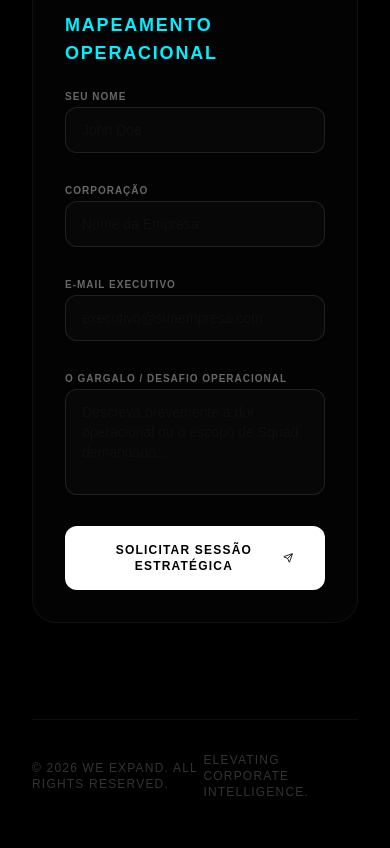
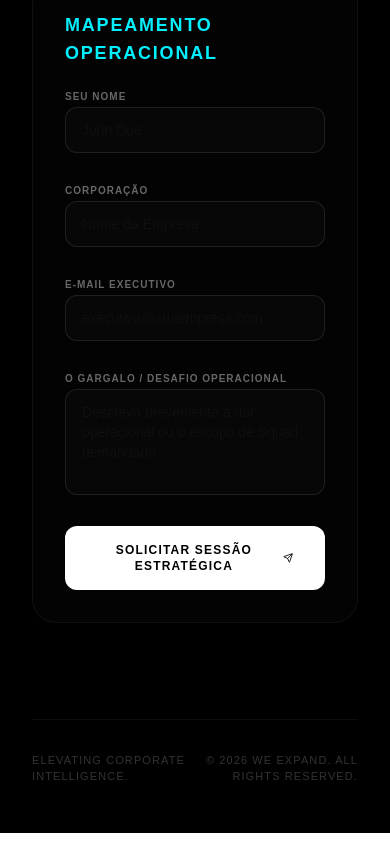
Before and after one commit to we-expand/we_expand, a Next.js app: page / in a window 390 px wide. Shown: the part 5068-5916 px from the top of the page. Built offline with nearby package versions, Linux system fonts and the light colour scheme.

Commit message:
fix: reordenar e alinhar texto do footer no mobile

```diff
--- a/src/app/page.tsx
+++ b/src/app/page.tsx
@@ -412,9 +412,9 @@ export default function Home() {
           </div>
 
         </div>
-        <div className="max-w-[1440px] mx-auto flex justify-between items-center text-xs text-white/20 font-space tracking-widest pt-8 border-t border-white/5">
-          <span>© {new Date().getFullYear()} WE EXPAND. ALL RIGHTS RESERVED.</span>
-          <span>ELEVATING CORPORATE INTELLIGENCE.</span>
+        <div className="max-w-[1440px] mx-auto flex justify-between items-center text-[11px] sm:text-xs text-white/20 font-space tracking-widest pt-8 border-t border-white/5">
+          <span className="text-left">ELEVATING CORPORATE INTELLIGENCE.</span>
+          <span className="text-right">© {new Date().getFullYear()} WE EXPAND. ALL RIGHTS RESERVED.</span>
         </div>
       </footer>
     </main>
```
